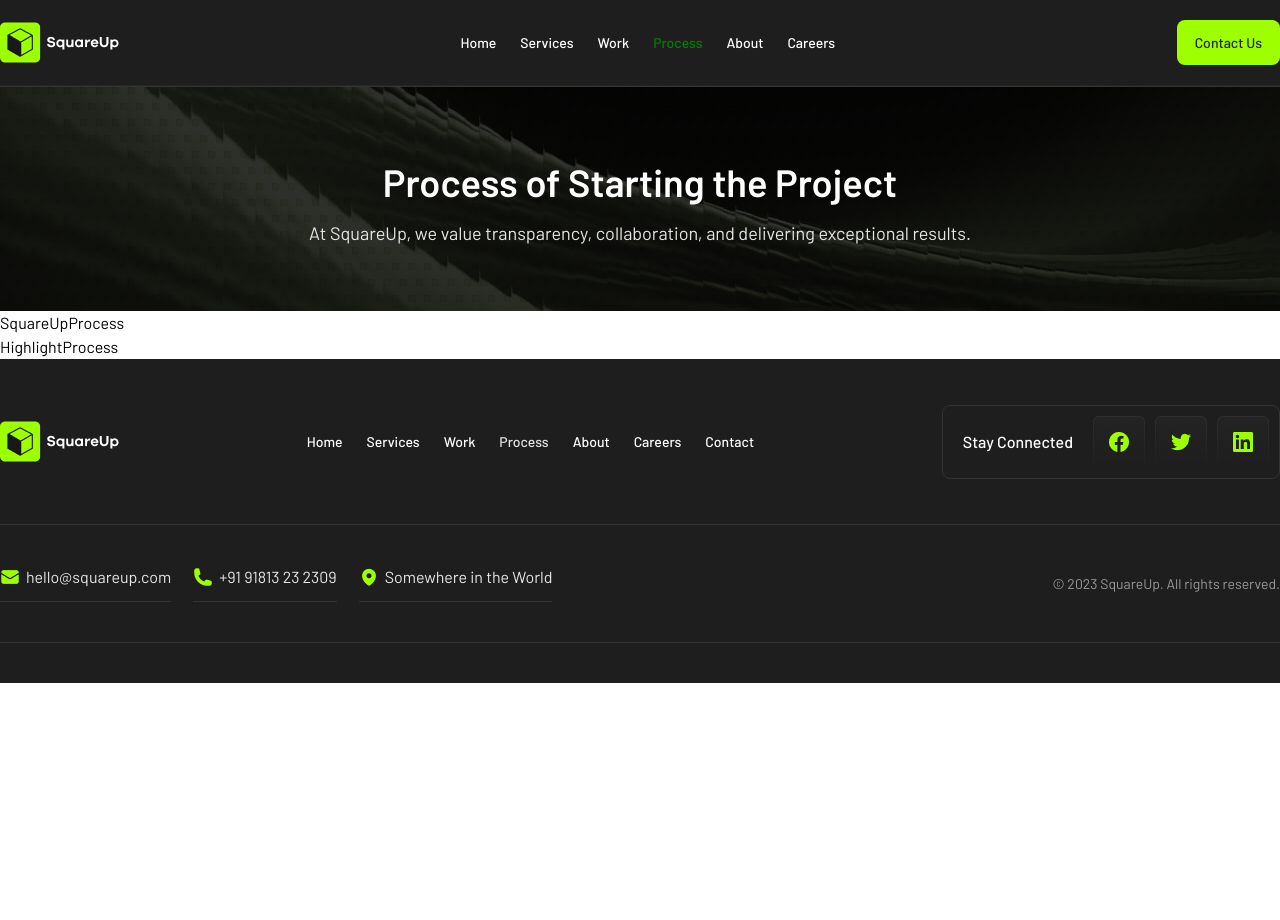
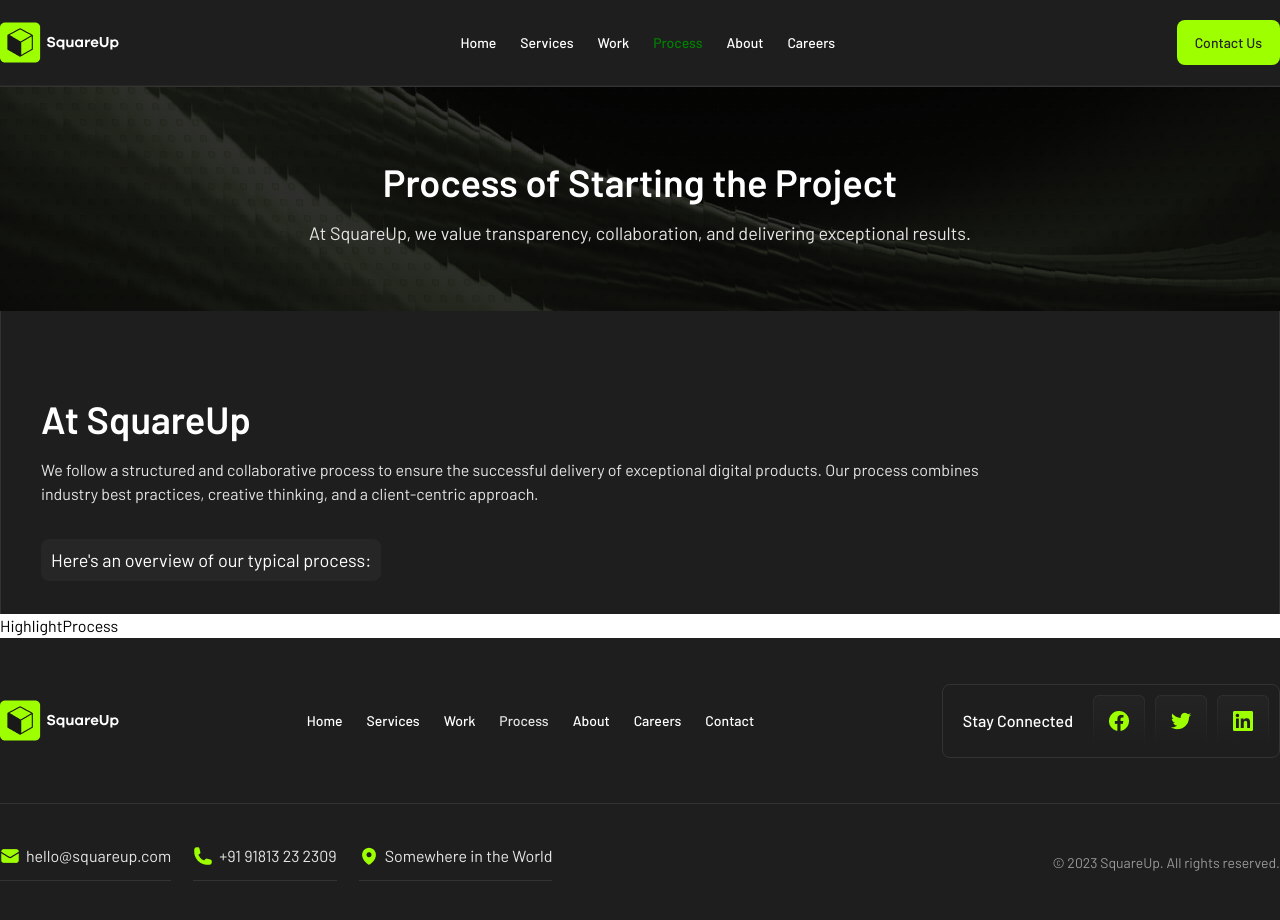
Before and after one commit to Ellham-dev/product-studio-with-react, a React (Vite) app: page /process in a window 1280 px wide. Shown: the top 920 px of the page. Before the commit the page ends 800 px from the top, so only its background shows below. Built offline with nearby package versions, Linux system fonts and the light colour scheme.

Commit message:
SquareUp first part complete

```diff
--- a/src/components/SquareUpProcess.jsx
+++ b/src/components/SquareUpProcess.jsx
@@ -2,7 +2,21 @@ import React from 'react'
 
 const SquareUpProcess = () => {
   return (
-    <div>SquareUpProcess</div>
+    <>
+    <section className='bg-[#1E1E1E]'>
+        <div className="max-w-[1280px] mx-auto">
+          <div className="border-x border-[#333333] px-10 pt-20 pb-10">
+            <h2 className='text-[38px] font-semibold mb-2.5 text-white'>At SquareUp</h2>
+            <p className='text-base leading-[150%] text-[#E6E6E6] mb-10 w-[950px]'>We follow a structured and collaborative process to ensure the successful delivery of exceptional digital products. Our process combines industry best practices, creative thinking, and a client-centric approach.</p>
+            <span className='text-lg bg-[#262626] p-2.5 w-[341px] rounded-lg text-white'>Here's an overview of our typical process:</span>
+          </div>
+          <div className="">
+
+          </div>
+          </div>
+          </section>
+
+    </>
   )
 }
 
```
